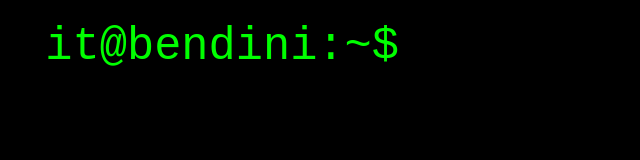
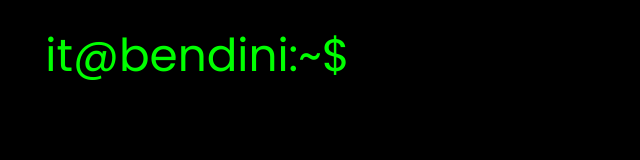
Before and after one commit to Ben7ini/bendini.com.tr, a plain HTML site: page index.html in a window 1280 px wide. Shown: the whole page, without its empty margins (0-640 px from the left). Drawn offline with nearby package versions, Linux system fonts and the light colour scheme.

Commit message:
Update index.html

```diff
--- a/index.html
+++ b/index.html
@@ -3,9 +3,8 @@
     <meta charset="utf-8" />
     <meta http-equiv="X-UA-Compatible" content="chrome=1" />
     <title>it@bendini:~$</title>
-    <link href="https://bendini.com.tr/it.ico" rel="icon" type="image/x-icon" />
-    <link href="https://fonts.googleapis.com/css?family=Poppins:400,500,700,800&display=swap"
-	 <link rel="stylesheet" href="">
+    <link href="https://bendini.com.tr/it.png" rel="icon" type="image/x-icon" />
+    <link href="https://fonts.googleapis.com/css2?family=Poppins:wght@400;700&display=swap" rel="stylesheet">
     <meta http-equiv="refresh" content="31;URL=https://t.me/bendini">
 </head>
 	<style type="text/css">
@@ -24,7 +23,7 @@ html, body {
 }
 body {
   font-size: 34pt;
-  font-family: Inconsolata, monospace;
+  font-family: 'Poppins', monospace;
   color: 00FF00;
   background-color: black;
 }
```
